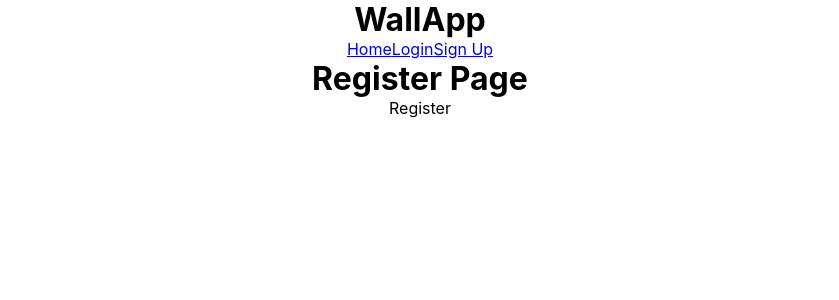
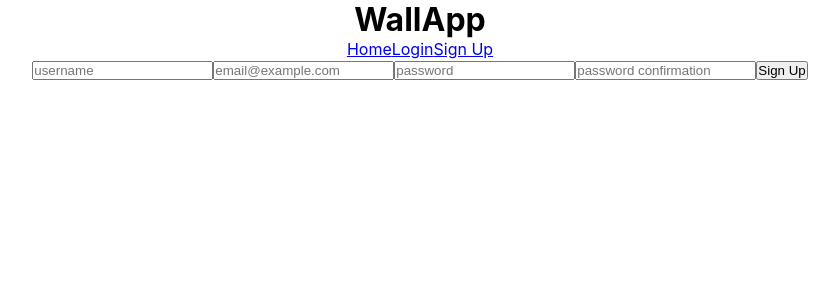
Before and after one commit to lucas-caribe/wallapp-frontend, a React (Create React App) app: page /register in a window 1280 px wide. Shown: the top 300 px of the page, without its empty margins (220-1059 px from the left). Built offline with nearby package versions, Linux system fonts and the light colour scheme.

Commit message:
Trying form validation with react-hook-form

```diff
--- a/package.json
+++ b/package.json
@@ -9,6 +9,7 @@
     "prop-types": "^15.7.2",
     "react": "^17.0.2",
     "react-dom": "^17.0.2",
+    "react-hook-form": "^7.19.3",
     "react-router-dom": "^6.0.2",
     "react-scripts": "4.0.3",
     "web-vitals": "^1.1.2"
--- a/src/components/Input/index.jsx
+++ b/src/components/Input/index.jsx
@@ -1,23 +1,20 @@
 import React from 'react';
 import PropTypes from 'prop-types';
 
-function Input({ placeholder, type, value, handleChange }) {
-  return (
-    <input
-      className="form-input"
-      placeholder={placeholder}
-      type={type}
-      onChange={handleChange}
-      value={value}
-    />
-  );
-}
+const Input = React.forwardRef(({ placeholder, type, onChange }, ref) => (
+  <input
+    className="form-input"
+    placeholder={placeholder}
+    type={type}
+    ref={ref}
+    onChange={onChange}
+  />
+));
 
 Input.propTypes = {
   placeholder: PropTypes.string.isRequired,
   type: PropTypes.string.isRequired,
-  value: PropTypes.string.isRequired,
-  handleChange: PropTypes.func.isRequired,
+  onChange: PropTypes.func.isRequired,
 };
 
 export default Input;
--- a/src/pages/Register/index.jsx
+++ b/src/pages/Register/index.jsx
@@ -1,11 +1,56 @@
+/* eslint-disable react/jsx-props-no-spreading */
 import React from 'react';
+import { useForm } from 'react-hook-form';
+
+import Button from '../../components/Button';
 
 function Register() {
+  const {
+    register,
+    handleSubmit,
+    getValues,
+    formState: { errors },
+  } = useForm();
+
+  const onSubmit = (data) => {
+    console.log(data);
+    console.log(errors);
+  };
+
   return (
-    <div>
-      <h1>Register Page</h1>
-      <p>Register</p>
-    </div>
+    <form onSubmit={handleSubmit(onSubmit)}>
+      <input
+        type="text"
+        placeholder="username"
+        {...register('username', { required: true })}
+      />
+      {errors.username && <span>You must specify a username</span>}
+
+      <input
+        type="email"
+        placeholder="email@example.com"
+        {...register('email', { required: true })}
+      />
+      {errors.email && <span>You must specify an email</span>}
+
+      <input
+        type="password"
+        placeholder="password"
+        {...register('password1', { required: true })}
+      />
+      {errors.password1 && <span>You must specify a password</span>}
+
+      <input
+        type="password"
+        placeholder="password confirmation"
+        {...register('password2', {
+          validate: (value) => value === getValues('password1'),
+        })}
+      />
+      {errors.password2 && <span>Passwords do not match</span>}
+
+      <Button>Sign Up</Button>
+    </form>
   );
 }
 
```
Also changed, not shown: .eslintrc.json, 1 other file (tests, documents, lock files or other folders).
